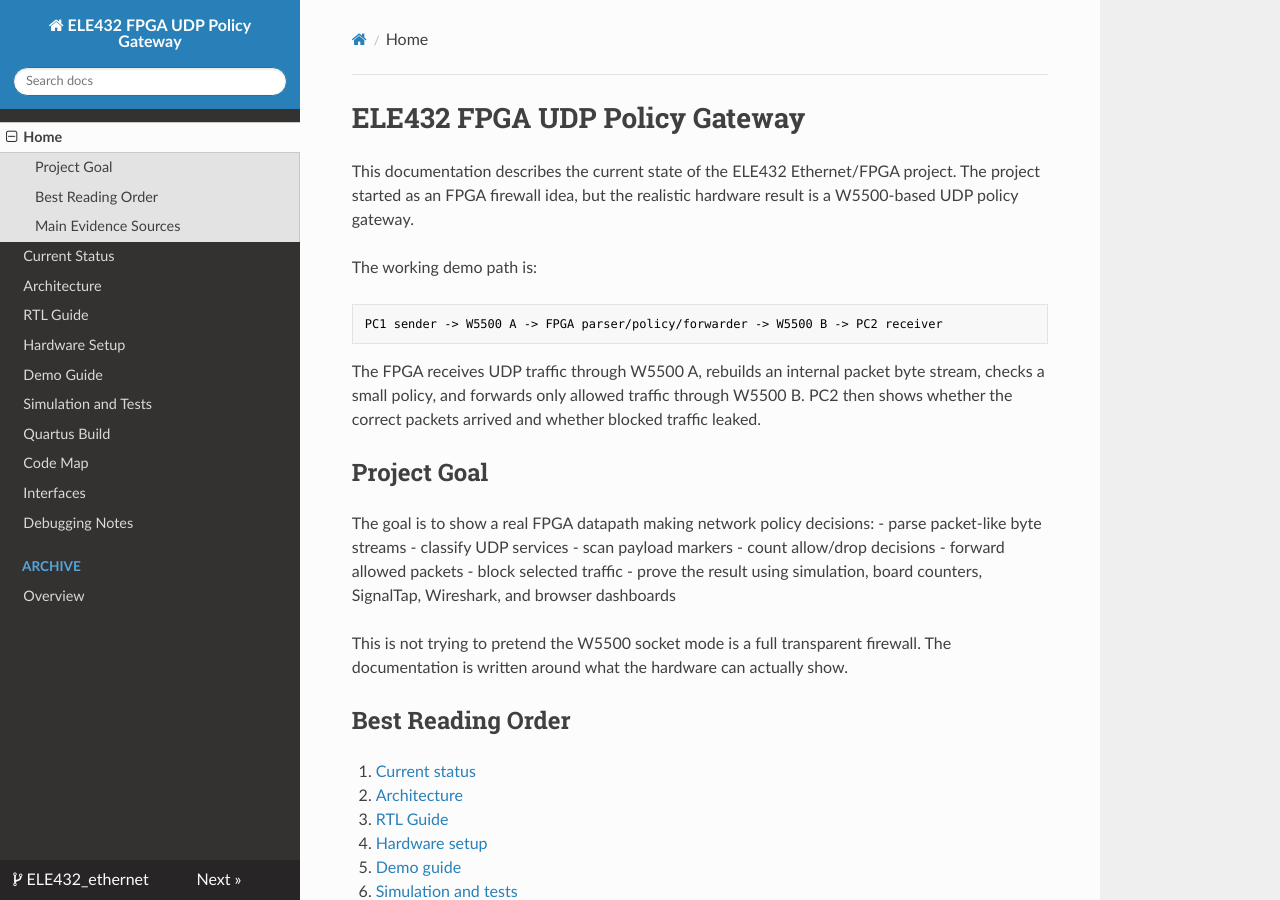
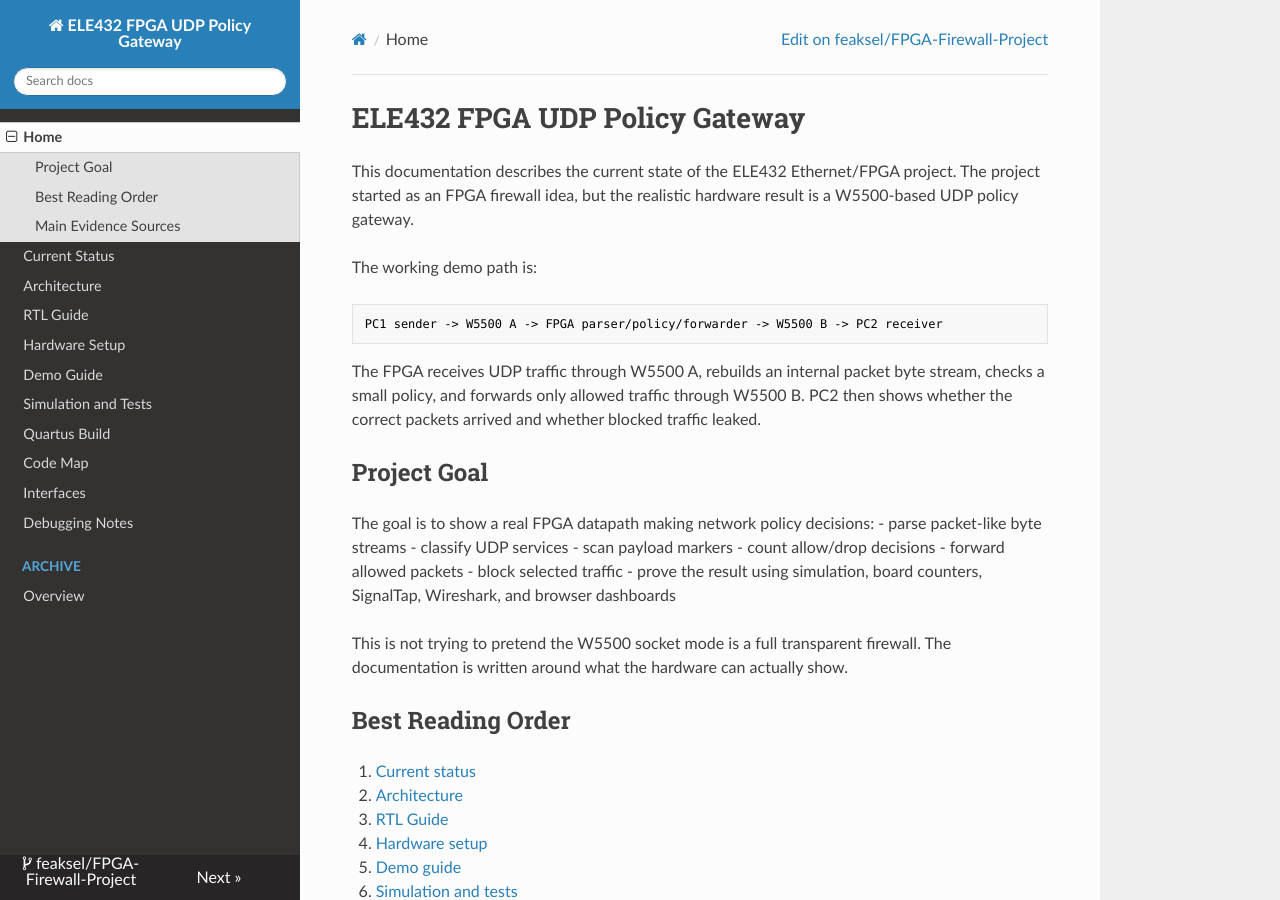
Before and after one commit to feaksel/FPGA-Firewall-Project, an MkDocs documentation site: the page built from docs/index.md, in a window 1280 px wide and 900 px high. Built offline with MkDocs 1.6.1, drawn with Linux system fonts in a browser that asks for light colours; nearby versions of some CDN libraries.

Commit message:
github pages once more fix

```diff
--- a/mkdocs.yml
+++ b/mkdocs.yml
@@ -1,7 +1,8 @@
 site_name: ELE432 FPGA UDP Policy Gateway
 site_description: Documentation for the DE1-SoC and W5500 FPGA UDP policy gateway project.
-site_url: https://feaksel.github.io/ELE432_ethernet/
-repo_name: ELE432_ethernet
+site_url: https://feaksel.github.io/FPGA-Firewall-Project/
+repo_name: feaksel/FPGA-Firewall-Project
+repo_url: https://github.com/feaksel/FPGA-Firewall-Project
 docs_dir: docs
 site_dir: site
 not_in_nav: |
```
Also changed, not shown: README.md (+7 -1 lines), 1 other file.
